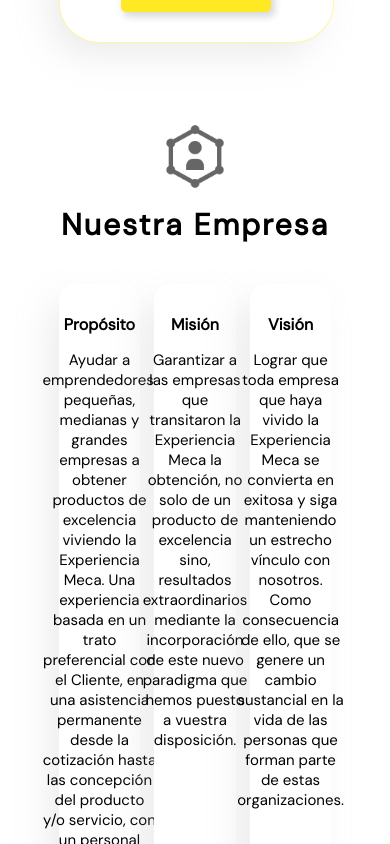
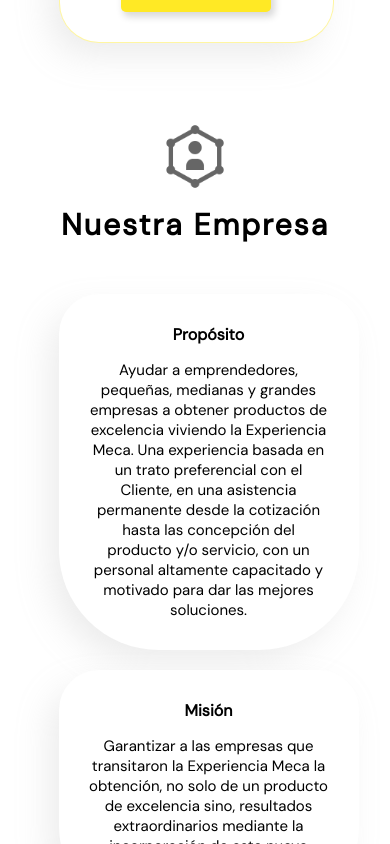
Before and after one commit to franco-buccellato/pagina-meca, a React (Create React App) app in the folder react-proyect/meca-web/: page / in a window 390 px wide. Shown: the part 3000-3844 px from the top of the page. Built offline with nearby package versions, Linux system fonts and the light colour scheme.

Commit message:
Section Empresa responsive

```diff
--- a/react-proyect/meca-web/src/components/SectionEmpresa/SectionEmpresa.css
+++ b/react-proyect/meca-web/src/components/SectionEmpresa/SectionEmpresa.css
@@ -19,6 +19,7 @@
     flex-direction: column;
     justify-content: center;
     align-items: center;
+    flex-wrap: wrap;
     width: 70%;
     margin: 0 15%;
 }
@@ -26,7 +27,8 @@
 .empresa-subtitulos {
     display: flex;
     flex-direction: row;
-    justify-content: space-between;
+    justify-content: space-around;
+    flex-wrap: wrap;
     width: 100%;
 }
 
@@ -34,6 +36,7 @@
     display: flex;
     flex-direction: column;
     align-items: center;
+    min-width: 300px;
     width: 30%;
     top: 0;
     background: #FFFFFF;
@@ -57,3 +60,18 @@
 .detalle span {
     font-size: 15px;
 }
+
+/*RESPONSIVE*/
+@media only screen and (max-width: 1100px) {
+    .empresa-subtitulos {
+        flex-wrap: wrap;
+    }
+    .empresa-subtitulo {
+        /* min-width: 300px; */
+        margin: 10px 0
+    }
+}
+
+@media only screen and (max-width: 600px) {
+
+}
```
